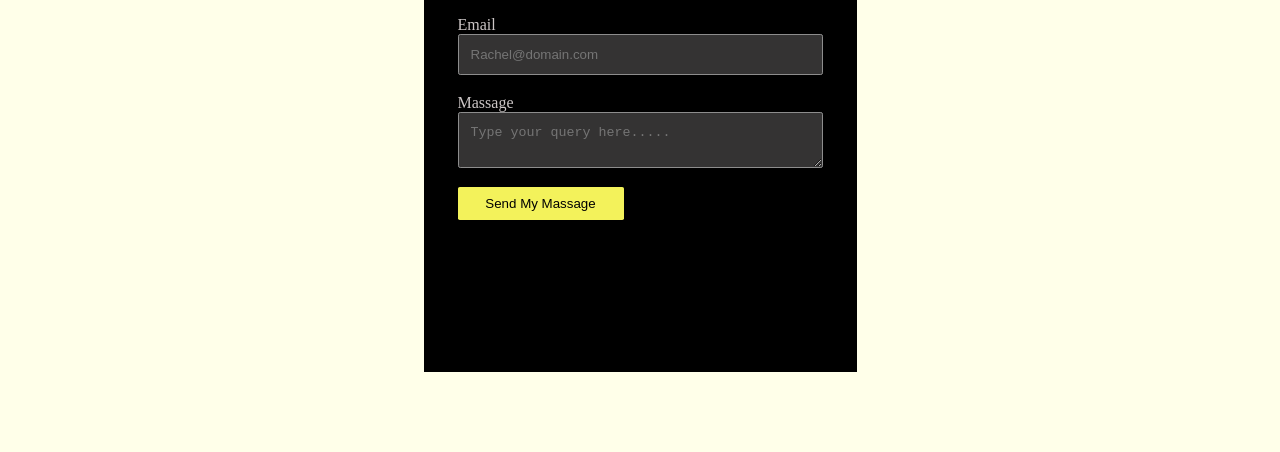
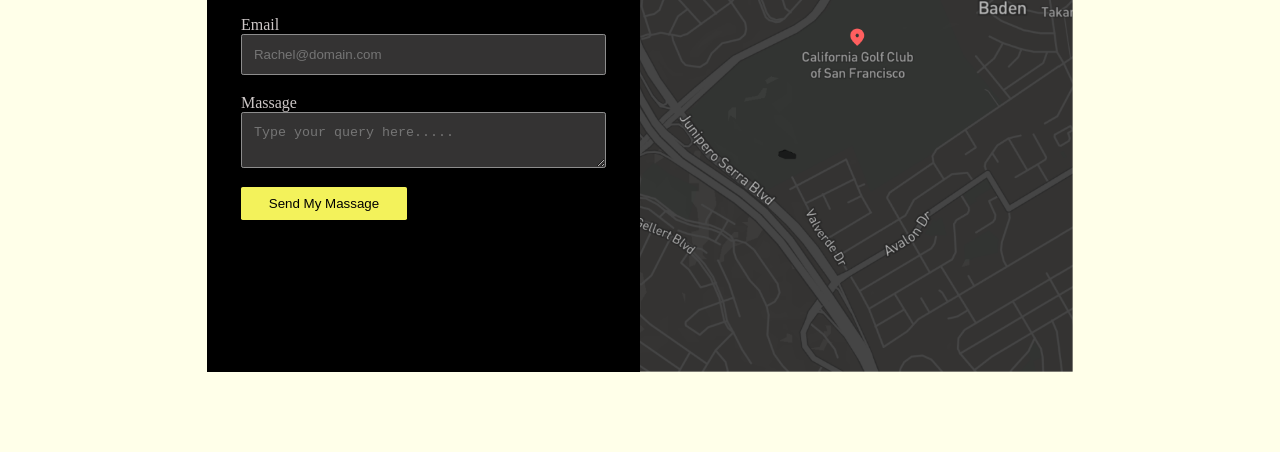
Before and after one commit to MDABDULLAH16/21Days-of-code-assignment-1, a plain HTML site: page contact.html in a window 1280 px wide. Shown: the part 562-1014 px from the top of the page. Drawn offline with Linux system fonts and the light colour scheme; the site is published under a folder, as on GitHub Pages, so addresses that start at the root find nothing.

Commit message:
add to dot

```diff
--- a/contact.html
+++ b/contact.html
@@ -41,7 +41,7 @@
         <button class="btn-send">Send My Massage</button>
       </div>
 
-      <img class="map" src="/images/map.png" alt="" />
+      <img class="map" src="./images/map.png" alt="" />
     </section>
   </body>
 </html>
```
